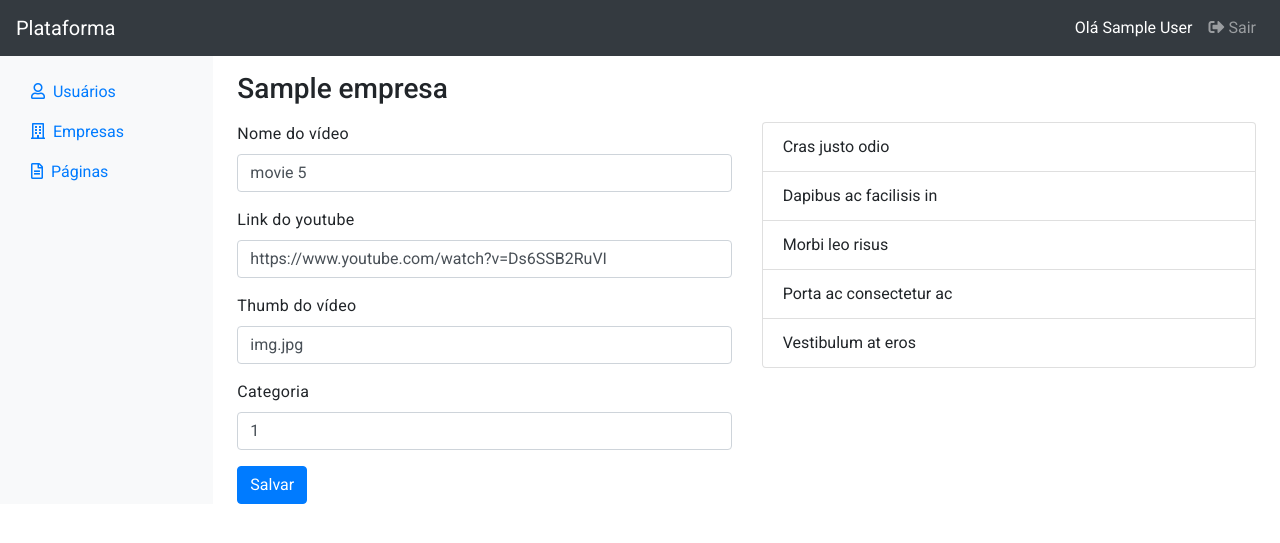
After one commit to brugoncalvesss/laborfit-plataforma, a PHP site: page /admin/paginas/videos.php?id=1 in a window 1280 px wide. The commit adds this page. Shown: the top 543 px of the page. Run offline with PHP 8.4, Linux system fonts and the light colour scheme; the visitor is signed in with stand-in values (Sample User, id 1); tables that the repository leaves empty or names only in its code hold one stand-in row (values such as "Sample post"); some libraries are stand-ins or nearby versions.

Commit message:
Feat: Cadastro de vídeo

```diff
--- /dev/null
+++ b/admin/paginas/videos.php
@@ -0,0 +1,76 @@
+<?php include($_SERVER['DOCUMENT_ROOT'] . '/admin/layout/_header.php'); ?>
+
+<main role="main" class="col-md-9 ml-sm-auto col-lg-10 px-md-4">
+
+    <?php
+    if ($_GET['id']) {
+        $idEmpresa = $_GET['id'];
+    } else {
+        die("Erro: Empresa não encontrada.");
+    }
+
+    $PDO = db_connect();
+    $sql = "SELECT ID_EMPRESA, NOME_EMPRESA FROM EMPRESAS WHERE ID_EMPRESA = :ID_EMPRESA";
+    $stmt = $PDO->prepare($sql);
+    $stmt->bindParam(':ID_EMPRESA', $idEmpresa, PDO::PARAM_INT);
+
+    try{
+        $stmt->execute();
+        $empresa = $stmt->fetch(PDO::FETCH_ASSOC);
+    } catch(PDOException $e) {
+        throw new Exception("Erro ao carregar empresa: " . $e->getMessage());
+    }
+    ?>
+
+    <header class="row my-3">
+        <div class="col">
+            <h1 class="h3 my-0"><?= $empresa['NOME_EMPRESA']; ?></h1>
+        </div>
+    </header>
+
+    <div class="row">
+        <div class="col-sm-6">
+
+        <form action="cadastrarVideo.php" method="post" autocomplete="off">
+
+            <div class="form-group-video mb-3">
+                <input type="hidden" name="empresa" value="<?= $idEmpresa; ?>">
+                <div class="form-group">
+                    <label>Nome do vídeo</label>
+                    <input type="text" name="nome" class="form-control" value="movie <?= rand(0, 30) ?>" required>
+                </div>
+                <div class="form-group">
+                    <label>Link do youtube</label>
+                    <input type="text" name="link" class="form-control" value="https://www.youtube.com/watch?v=Ds6SSB2RuVI" required>
+                </div>
+                <div class="form-group">
+                    <label>Thumb do vídeo</label>
+                    <input type="text" name="thumb" class="form-control" value="img.jpg">
+                </div>
+                <div class="form-group">
+                    <label>Categoria</label>
+                    <input type="text" name="categoria" class="form-control" value="1">
+                </div>
+            </div>
+
+            <button type="submit" class="btn btn-primary">Salvar</button>
+
+        </form>
+
+        </div>
+        <div class="col-sm-6">
+
+            <ul class="list-group">
+                <li class="list-group-item">Cras justo odio</li>
+                <li class="list-group-item">Dapibus ac facilisis in</li>
+                <li class="list-group-item">Morbi leo risus</li>
+                <li class="list-group-item">Porta ac consectetur ac</li>
+                <li class="list-group-item">Vestibulum at eros</li>
+            </ul>
+
+        </div>
+    </div>
+
+</main>
+
+<?php include($_SERVER['DOCUMENT_ROOT'] . '/admin/layout/_footer.php'); ?>
--- a/admin/sidebar.php
+++ b/admin/sidebar.php
@@ -12,7 +12,7 @@
 				</a>
       		</li>
 			<li class="nav-item">
-				<a href="#/admin/paginas/" class="nav-link">
+				<a href="/admin/paginas/" class="nav-link">
 					<i class="far fa-file-alt mr-1"></i> Páginas
 				</a>
 			</li>
--- a/admin/usuarios/editarUsuario.php
+++ b/admin/usuarios/editarUsuario.php
@@ -47,6 +47,5 @@ try{
     header("location: /admin/usuarios/?status=success");
     exit();
 } catch(PDOException $e) {
-    header("location: /admin/usuarios/?status=error");
-    exit();
+    throw new Exception("Erro salvar usuário: " . $e->getMessage());
 }
--- a/index.php
+++ b/index.php
@@ -66,12 +66,12 @@ if ($_SESSION['empresa']) {
 			<?php $a = 1; while ($a <= 12) : ?>
 			<div class="col">
 				<div class="card card-video mb-3">
-					<a href="./video.php?watch=" class="text-decoration-none">
+					<a href="./video.php?v=" class="text-decoration-none">
 						<img src="..." class="card-img-top" alt="...">
 					</a>
 					<div class="card-body">
 						<h5 class="card-title text-center text-primary mb-0">
-							<a href="./video.php?watch=" class="text-decoration-none">
+							<a href="./video.php?v=" class="text-decoration-none">
 								Card title
 							</a>
 						</h5>
```
Also changed, not shown: admin/paginas/cadastrarVideo.php (added, +57 -0 lines), admin/paginas/index.php (added, +43 -0 lines).
